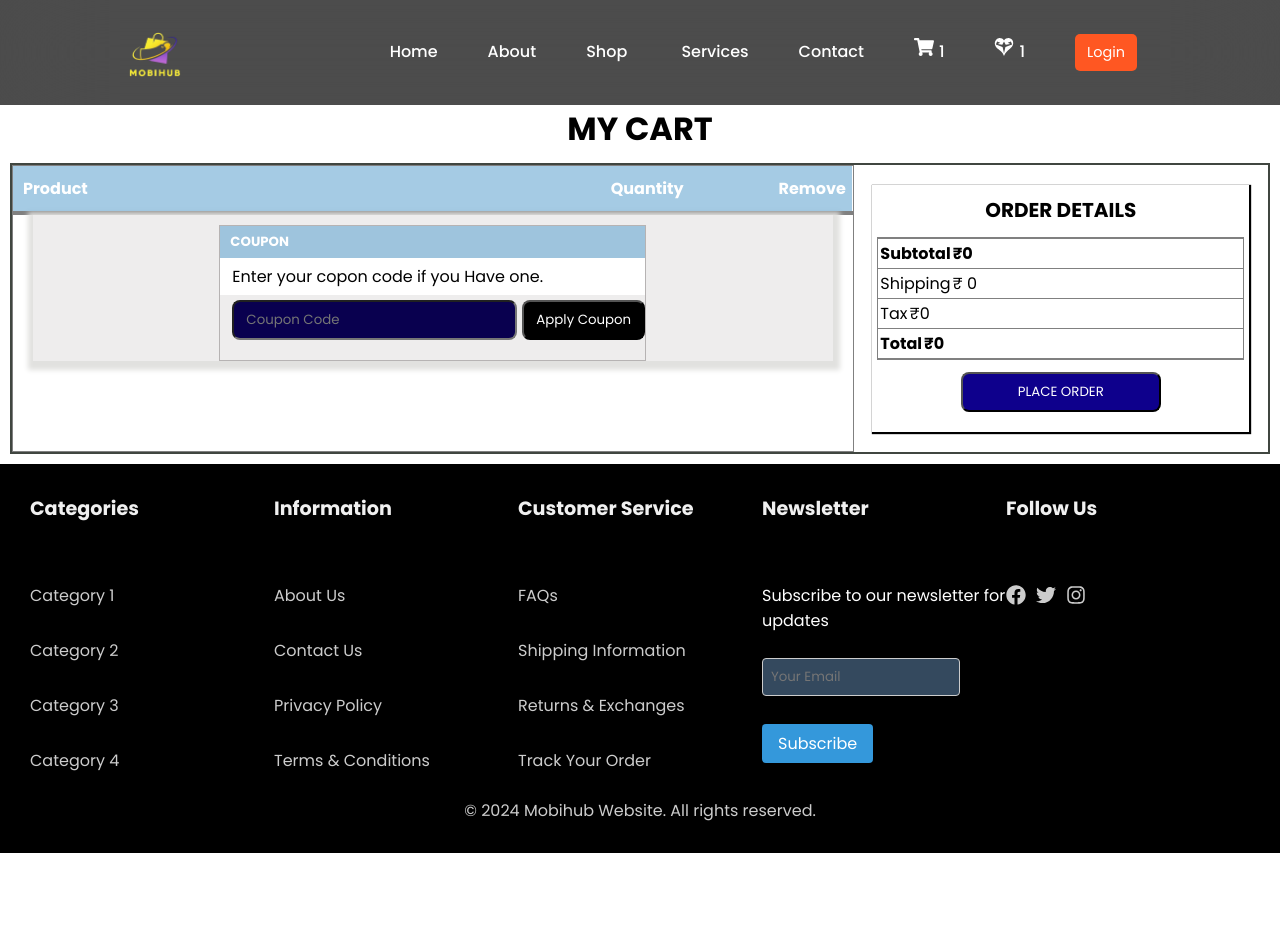
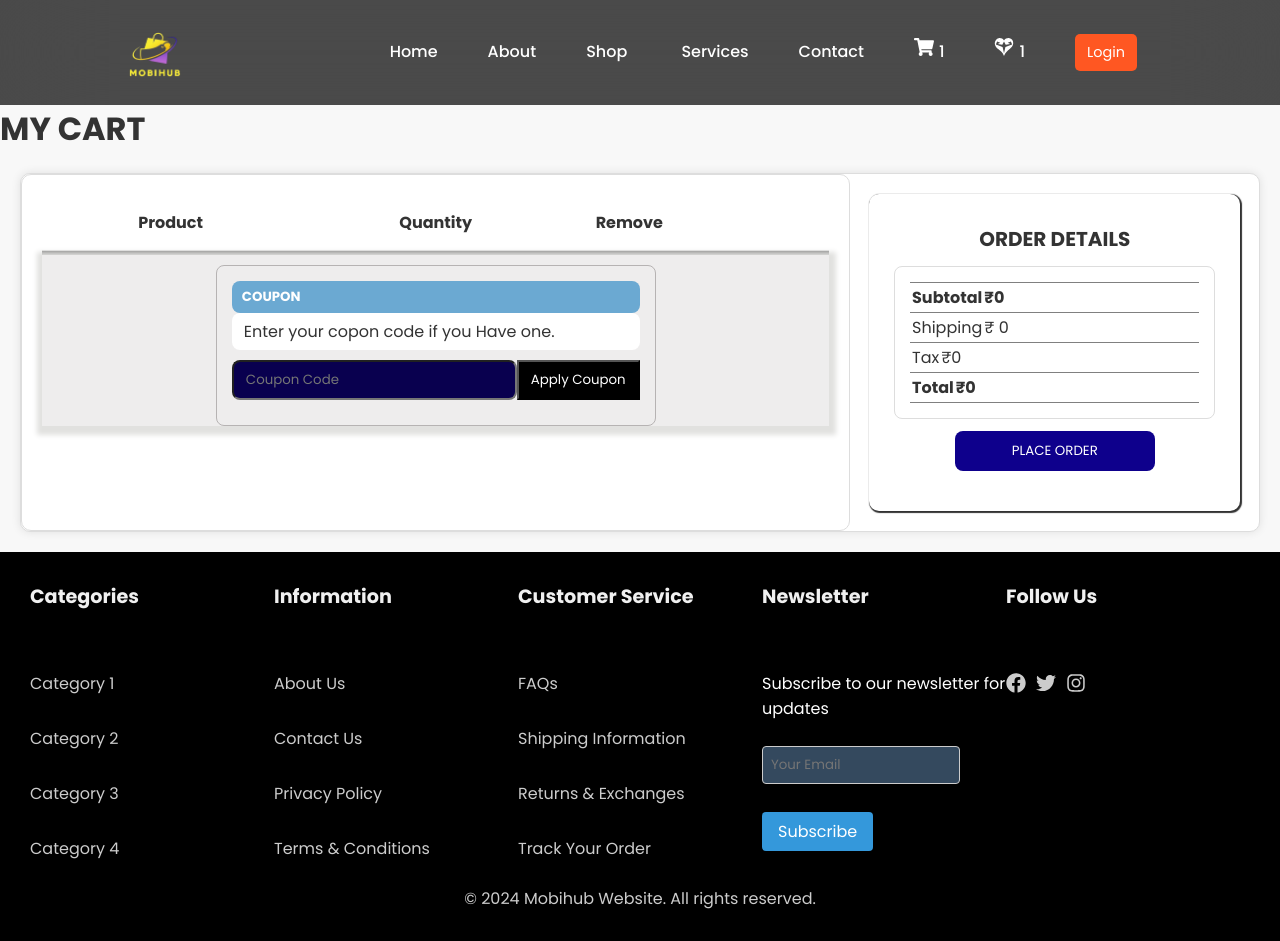
Before and after one commit to g1patidar/mobihub_new1, a React (Create React App) app in the folder mobihub_frontend/: page /cartpage in a window 1280 px wide. Before the commit the page ends 853 px from the top, so only its background shows below. Built offline with nearby package versions, Linux system fonts and the light colour scheme.

Commit message:
contact page

```diff
--- a/mobihub_frontend/src/css/Contact.css
+++ b/mobihub_frontend/src/css/Contact.css
@@ -1,151 +1,145 @@
 @import url('https://fonts.googleapis.com/css?family=Poppins:200,300,400,500,600,700,800,900&display=swap');
-*{
+
+* {
   margin: 0;
   padding: 0;
   box-sizing: border-box;
-  font-family: 'Poppins',sans-serif;
+  font-family: 'Poppins', sans-serif;
+}
 
- }
-/* body{
-  background: linear-gradient(90deg , #0e3959 0% , #0e3959 30% , #03a9f5 30% ,#03a9f5 100% );
-} */
-.Contact_Us{
+.Contact_Us {
   position: relative;
   width: 100%;
-  padding: 40px 100px;
-  background: linear-gradient(90deg , #0e3959 0% , #0e3959 30% , #03a9f5 30% ,#03a9f5 100% );
+  padding: 40px 5%; /* Adjusted padding for responsiveness */
+  background: linear-gradient(90deg, #0e3959 0%, #0e3959 30%, #03a9f5 30%, #03a9f5 100%);
+}
 
-}
 .Contact_Us.title_b {
   display: flex;
   justify-content: center;
   align-items: center;
   font-size: 2rem;
+}
 
+.Contact_Us .title_b h2 {
+  color: #ffffff;
+  font-weight: 500px; /* Corrected value: should be just 500 */
 }
-.Contact_Us .title_b h2{
-  color: #ffffff;
-  font-weight: 500px;
 
-}
-.form_m{
+.form_m {
   grid-area: form_m;
 }
-.info{
+
+.info {
   grid-area: info;
 }
-.map{
+
+.map {
   grid-area: map;
 }
 
-.contact_b{
-  padding: 40px;
+.contact_b {
+  padding: 5%; /* Adjusted padding for responsiveness */
   background: #ffffff;
-  box-shadow: 0 5px 35px bgba(0,0,0,0.15);
+  box-shadow: 0 5px 35px rgba(0, 0, 0, 0.15);
 }
-.box_b{
+
+.box_b {
   position: relative;
   display: grid;
-  grid-template-columns: 2fr 1fr;
-  grid-template-rows: 5fr 4fr;
+  grid-template-columns: 1fr; /* Adjusted for responsiveness */
+  grid-template-rows: auto; /* Adjusted for responsiveness */
   grid-template-areas:
-  "form_m info"
-  "form_m map ";
-
-  grid-gap:20px;
+    "form_m"
+    "info"
+    "map";
+  grid-gap: 20px;
   margin-top: 20px;
-
 }
 
-.contact_b h3{
-
+.contact_b h3 {
   font-weight: 500;
   font-size: 1.4em;
   margin-bottom: 10px;
-
 }
 
 /* form */
 
- .form_Box{
+.form_Box {
   position: relative;
   width: 100%;
 }
 
-.form_Box .row50{
+.form_Box .row50 {
   display: flex;
-  gap:20px;
-
+  flex-wrap: wrap; /* Added to handle smaller screens */
+  gap: 0px;
 }
 
-.input_Box{
+.input_Box {
   display: flex;
   flex-direction: column;
- margin-bottom: 10px;
- width: 50%;
+  margin-bottom: 2px;
+  width: 100%; /* Adjusted width for responsiveness */
 }
 
-.form_Box .row100 .input_Box{
+.form_Box .row100 .input_Box {
   width: 100%;
-
 }
 
-.input_Box span{
+.input_Box span {
   color: #18b7ff;
-  margin-top: 10px;
+  margin-top: 5px;
   margin-bottom: 5px;
   font-weight: 500;
 }
 
-.input_Box input{
-  padding: 10px;
+.input_Box input,
+.input_Box textarea {
+  padding: 5px;
   font-size: 1.1em;
   outline: none;
   border: 1px solid #333;
 }
 
-.input_Box textarea{
-  padding: 10px;
-  font-size: 1.1em;
-  outline: none;
-  border: 1px solid #333;
+.input_Box textarea {
   resize: none;
   min-height: 220px;
-  margin-bottom: 10xp;
+  margin-bottom: 5px;
 }
 
-.input_Box input[type="submit"]{
+.input_Box input[type="submit"] {
   background: #ff578b;
   color: #fff;
   border: none;
   font-size: 1.1em;
   max-width: 120px;
   font-weight: 500;
-  cursor:pointer;
+  cursor: pointer;
   padding: 14px 15px;
-
 }
 
-.input_Box::placeholder{
+.input_Box::placeholder {
   color: #999;
 }
 
 /* info */
 
-.info{
+.info {
   background: #0e3959;
+}
 
-}
-.info h3{
+.info h3 {
   color: #fff;
 }
 
-.info .info_Box div{
+.info .info_Box div {
   display: flex;
   align-items: center;
-  margin-bottom: 10px;
+  margin-bottom: 5px;
 }
-.info .info_Box div span{
+
+.info .info_Box div span {
   min-width: 40px;
   height: 40px;
   color: #fff;
@@ -157,83 +151,53 @@
   border-radius: 50%;
   margin-right: 15px;
 }
-.info .info_Box div p{
+
+.info .info_Box div p,
+.info .info_Box div a {
   color: #fff;
-  font-size: 1.1em;
+  font-size: 1em;
 
 }
-.info .info_Box div a{
-  color: #fff;
-  text-decoration: none;
-  font-size: 1.1em;
-}
-.sci{
+
+.sci {
   margin-top: 40px;
   display: flex;
+
 }
 
 .sci li {
   list-style: none;
-  margin-right: 15px;
+  margin-right: 10px;
+}
+
+.sci li a {
+  color: #fff;
+  font-size: 1em;
+  color: #ccc;
 
 }
 
-.sci li a{
-  color: #fff;
-  font-size: 2em;
-  color: #ccc;
-}
-.sci li a:hover{
+.sci li a:hover {
   color: #fff;
 }
 
-.map{
+.map {
   padding: 0%;
 }
 
-.map iframe{
+.map iframe {
   width: 100%;
   height: 100%;
 }
 
-/* Responsive */
+/* Media Queries */
 
- @media (max-width:991px) {
-  /* body{
-    background: #03a9f5;
-  } */
-
-  .Contact_Us{
-    padding: 20px;
-  }
-
-  .box_b{
-    position: relative;
-    display: grid;
-    grid-template-columns: 1fr;
-    grid-template-rows: auto;
+@media only screen and (min-width: 768px) {
+  .box_b {
+    grid-template-columns: 2fr 1fr;
+    grid-template-rows: 5fr 4fr;
     grid-template-areas:
-    "form_m"
-    "info"
-    "map";
-  }
-
-  .form_Box .row50{
-    display: flex;
-    gap: 0;
-    flex-direction: column;
-
-  }
-
-  .input_Box{
-
-    width: 100%;
-  }
-  .contact_b{
-    padding: 30px;
-  }
-  .map{
-    min-height: 300px;
-    padding: 0%;
+      "form_m info"
+      "form_m map";
   }
 }
--- a/mobihub_frontend/src/css/cart.css
+++ b/mobihub_frontend/src/css/cart.css
@@ -1,23 +1,41 @@
-/* //---------------------------------cart items----------------------------------------------// */
-
+* Reset Styles */
 * {
     margin: 0;
     padding: 0;
     box-sizing: border-box;
 }
 
-/* Cart Items */
+/* Body Styles */
+body {
+    font-family: 'Arial', sans-serif;
+    font-size: 16px;
+    font-weight: 400;
+    color: #333;
+    background-color: #f8f8f8;
+}
 
+/* Container Styles */
+.container {
+    max-width: 1200px;
+    margin: 0 auto;
+}
+
+/* Cart Items Styles */
 .card-page {
     display: flex;
     flex-wrap: wrap;
-    border: 2px solid rgb(64, 70, 64);
-    margin: 10px;
+    border: 1px solid #ddd;
+    box-shadow: 0 0 10px rgba(0, 0, 0, 0.1);
+    margin: 20px;
+    background-color: #fff;
+    border-radius: 10px;
 }
 
 #sec_div {
     width: 67%;
-    border: 1px solid gray;
+    border: 1px solid #ddd;
+    border-radius: 10px;
+    padding: 20px;
 }
 
 #sec_div table {
@@ -27,89 +45,68 @@
 
 .item_set_cart {
     display: grid;
-    grid-template-columns: 70% 20% 10%;
+    grid-template-columns: 30% 40% 10% 10% 10%;
+    align-items: center;
+    padding: 15px;
+    border-bottom: 1px solid #ddd;
+}
+
+.item_set_cart img {
+    width: 100%;
+    max-width: 100px;
+    border-radius: 8px;
+    margin-right: 20px;
+}
+
+.item_set_cart .description {
+    flex-grow: 1;
+}
+
+.item_set_cart .delete {
+    display: flex;
+    align-items: center;
+    justify-content: center;
+    width: 30px;
+    height: 30px;
+    background-color: #e1e8ee;
+    border-radius: 50%;
+    cursor: pointer;
+    transition: background-color 0.3s ease;
+}
+
+.item_set_cart .delete img {
+    max-width: 100%;
+    max-height: 100%;
+    display: block;
+    margin: auto;
+}
+
+
+.item_set_cart .delete:hover,
+.item_set_cart .minus:hover,
+.item_set_cart .plus:hover {
+    background-color: #6fbad3;
 }
 
 .cart-info {
     display: flex;
     flex-wrap: wrap;
+    padding: 15px;
 }
 
-.mobimg {
-    width: 150px;
-    padding: 10px;
-}
-
-.item_set_cart th {
-    text-align: left;
-    padding: 10px;
-    color: #fff;
-    background-color: rgba(107, 169, 210, 0.604);
-    ;
-    font-weight: 700;
-    cursor: pointer;
-}
-
-.item_set_cart th:hover {
-    color: #000;
-}
-
-.item_set_cart td {
-    padding: 10px 5px;
-}
-
-.item_set_cart td button {
-    width: 30px;
-    height: 30px;
-    background-color: #e1e8ee;
-    border-radius: 6px;
-    border: none;
-    cursor: pointer;
-}
-
-.item_set_cart td a {
-    color: red;
-    font-size: 12px;
-}
-
-.delete {
-    width: 40px;
-    padding: 8px 0 10px;
-}
-
-
-.My_cart_heading {
-    display: flex;
-    justify-content: center;
-    color: rgb(0, 0, 0);
-}
-
-/* Hover for Increment/Decrement Buttons */
-
-.increment button:hover,
-.decri button:hover {
-    cursor: pointer;
-    background-color: rgb(111, 186, 211);
-}
-
-/* Subtotal */
-
+/* Subtotal Styles */
 .total-price {
     display: block;
     justify-content: flex-end;
     margin: 12px 5px;
-    border: 1px solid gray;
+    border: 1px solid #ddd;
+    border-radius: 8px;
+    padding: 15px;
 }
 
 .total-price table {
     max-width: 3700px;
 }
-
-/* .cart_tr {
-    display: flex;
-    justify-content: space-around;
-} */
-
 
 .item_set_cart td:last-child,
 .item_set_cart th:last-child {
@@ -121,83 +118,66 @@
     margin: 20px auto;
     flex-wrap: wrap;
     width: 30%;
+    background-color: #fff;
+    border-radius: 10px;
+    padding: 20px;
 }
 
-/* Order Details */
-
+/* Order Details Styles */
 .order {
     font-size: 20px;
     margin: 10px 0 0;
     text-align: center;
+    color: #333;
 }
 
 .button1 button {
-    padding: 6px 12px;
-    background-color: rgb(14, 0, 140);
+    padding: 10px 20px;
+    background-color: #0e008c;
     color: #fff;
     border-radius: 8px;
     width: 200px;
     height: 40px;
     margin-bottom: 20px;
+    border: none;
+    cursor: pointer;
+    transition: background-color 0.3s ease;
 }
 
 .button1 button:hover {
-    cursor: pointer;
-    background-color: rgb(98, 92, 174);
+    background-color: #625cae;
 }
 
-/* Increment/Decrement Buttons */
-
-.minus,
-.plus {
-    width: 30px;
-    height: 30px;
-    background-color: #e1e8ee;
-    border-radius: 6px;
-    border: none;
-    cursor: pointer;
-}
-
-.increment {
-    padding-top: 10px;
-    margin-top: 45px;
-    margin-left: -25px;
-}
-
-.decri {
-    padding-top: 8px;
-    margin-top: 45px;
-    margin-right: 20px;
-}
-
-/* Coupon Cart */
-
+/* Coupon Cart Styles */
 #cart-bottom {
     padding-top: 10px;
 }
 
-#cart-bottom .coupon>div {
+#cart-bottom .coupon div {
     border: 1px solid #b6b3b3;
+    padding: 15px;
+    border-radius: 8px;
 }
 
 #cart-bottom .coupon h5 {
-    background-color: rgba(107, 169, 210, 0.604);
-    ;
+    background-color: #6ba9d2;
     color: #fff;
     border: none;
     padding: 6px 10px;
     font-weight: 700;
+    border-radius: 8px;
 }
 
 #cart-bottom .coupon p,
 #cart-bottom .coupon input {
     padding: 6px 12px;
     background-color: #fff;
+    border-radius: 8px;
+    margin-bottom: 10px;
 }
 
 #cart-bottom .coupon input {
     height: 40px;
-    margin: 5px 5px 20px 12px;
     color: #fff;
     background-color: #09004f;
     border-radius: 8px;
@@ -208,52 +188,5 @@
     padding: 6px 12px;
     background-color: black;
     color: #fff;
-    border-radius: 8px;
+    border-radius:
 }
-
-/* Hover for Coupon Cart */
-
-#cart-bottom .coupon button:hover {
-    cursor: pointer;
-    color: #000;
-    background-color: #fff;
-}
-
-#cart-bottom .coupon input:hover {
-    cursor: pointer;
-    background-color: #000;
-}
-
-
-/* //------------------------------------media query--------------------------------// */
-@media only screen and (max-width: 768px) {
-
-    /* Adjust styles for screens up to 768px wide */
-    .card-page {
-        margin: 5px;
-    }
-
-    #sec_div {
-        width: 100%;
-    }
-
-    .mobimg {
-        width: 100%;
-    }
-
-    .second_div {
-        width: 100%;
-    }
-
-
-}
-
-@media (max-width: 480px) {
-
-    /* Adjust styles for screens up to 480px wide */
-    .card-page {
-        margin: 2px;
-    }
-
-
-}
```
Lines whose indentation alone changed are shown as unchanged.
